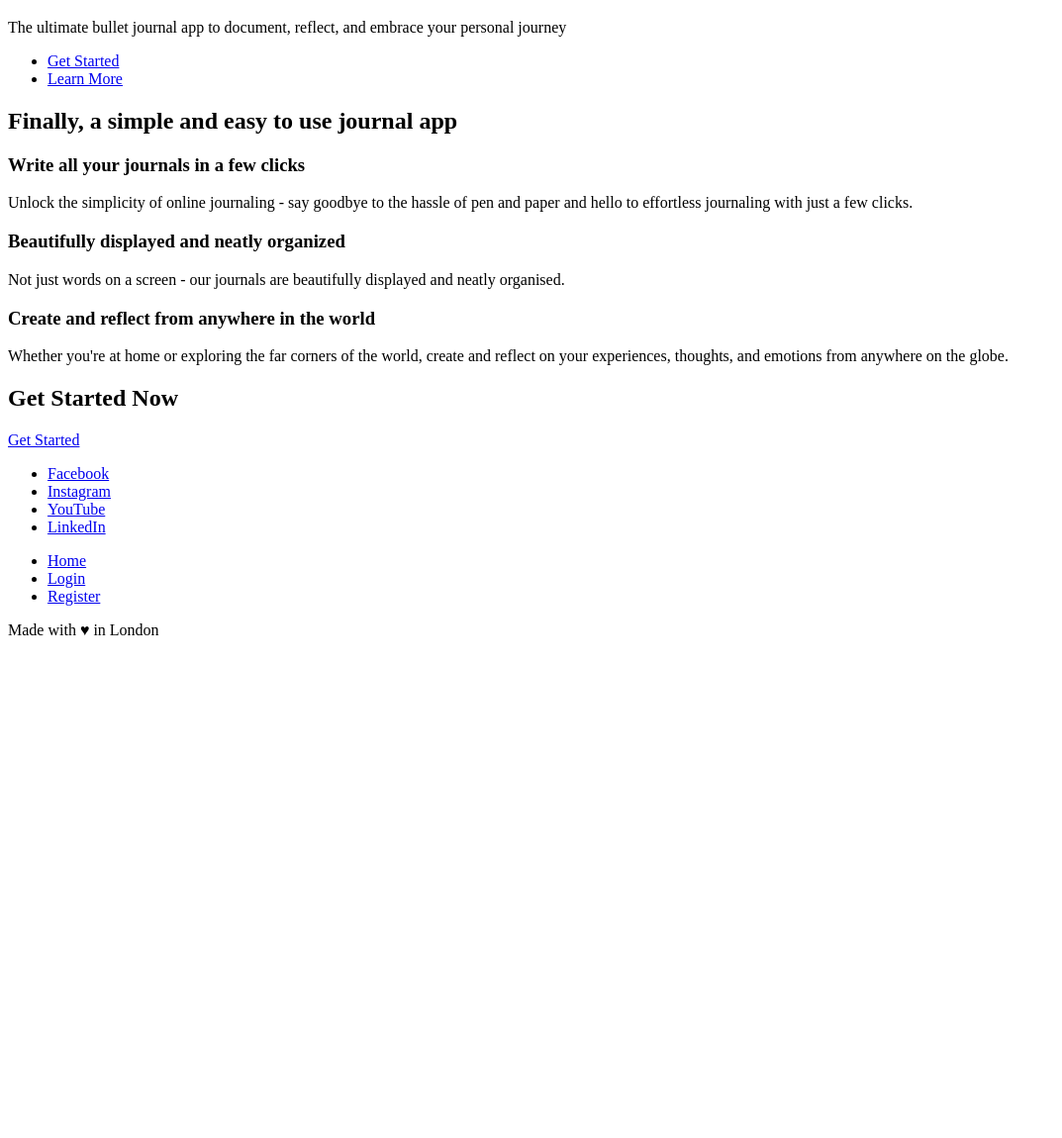
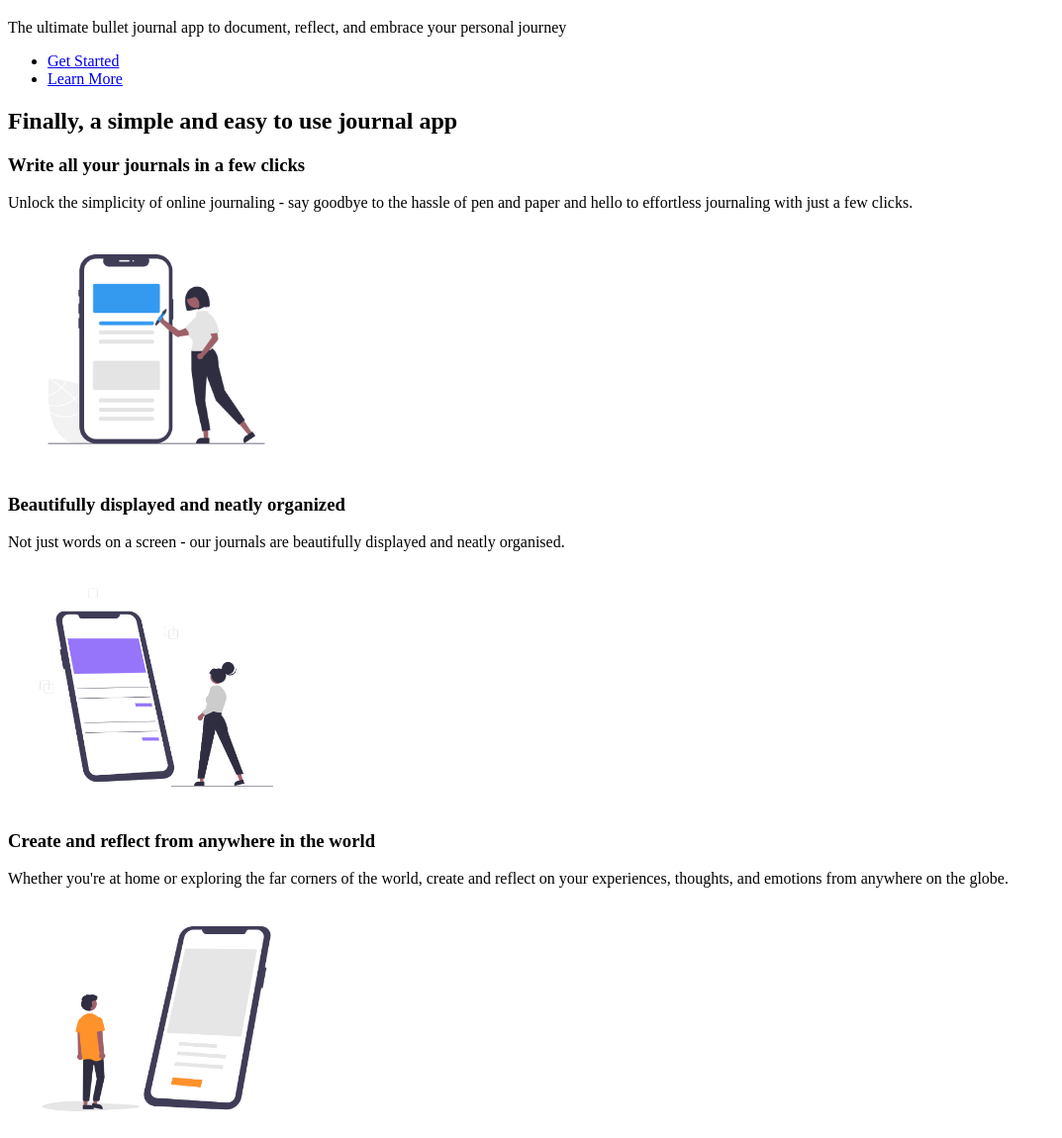
Before and after one commit to prabhupadswain/journal-note-making-application, a plain HTML site: page index.html in a window 1280 px wide. Shown: the part 150-1300 px from the top of the page at 99% size, without its empty margins (0-1073 px from the left). Before the commit the page ends 812 px from the top, so only its background shows below. Drawn offline with Linux system fonts and the light colour scheme.

Commit message:
three images added for feature sections

```diff
--- a/index.html
+++ b/index.html
@@ -35,12 +35,18 @@
       Unlock the simplicity of online journaling - say goodbye to the hassle of
       pen and paper and hello to effortless journaling with just a few clicks.
     </p>
+    <img
+      src="images/features-1.png"
+      alt="Simple Online Journaling"
+      width="300px"
+    />
 
     <h3>Beautifully displayed and neatly organized</h3>
     <p>
       Not just words on a screen - our journals are beautifully displayed and
       neatly organised.
     </p>
+    <img src="images/features-2.png" alt="Beautiful Journals" width="300px" />
 
     <h3>Create and reflect from anywhere in the world</h3>
     <p>
@@ -48,6 +54,11 @@
       and reflect on your experiences, thoughts, and emotions from anywhere on
       the globe.
     </p>
+    <img
+      src="images/features-3.png"
+      alt="Create journals anywhere"
+      width="300px"
+    />
 
     <!-- CTA SECTION-->
     <h2>Get Started Now</h2>
```
Also changed, not shown: images/features-1.png (added), images/features-2.png (added), images/features-3.png (added).
